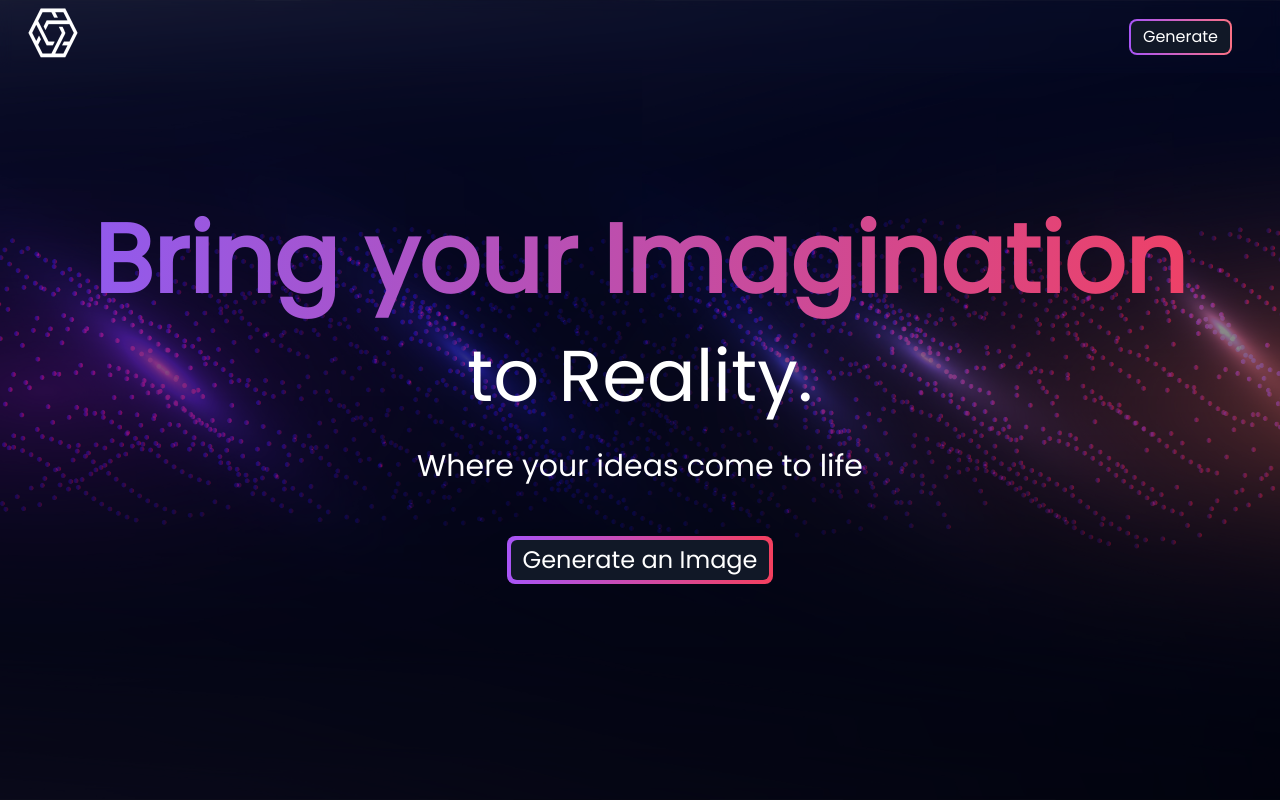
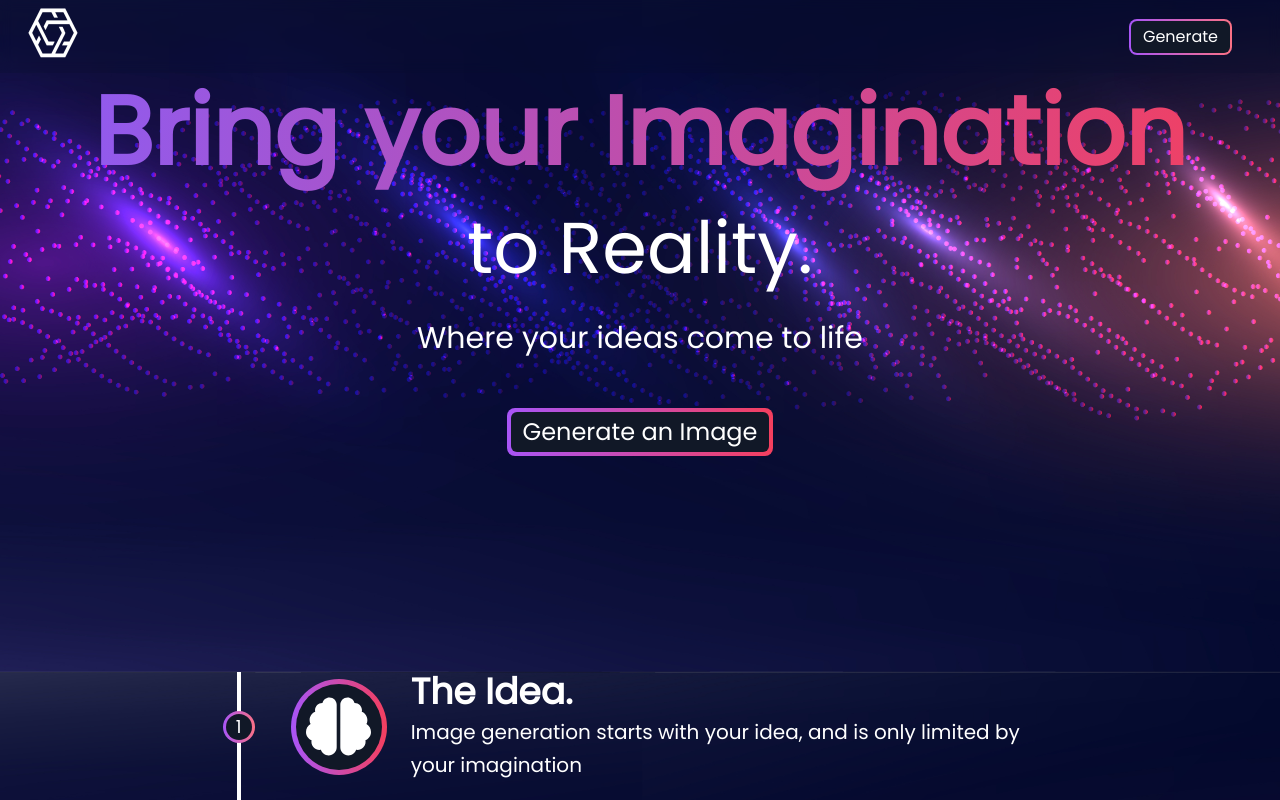
Before and after one commit to TigerEngine124/AI_Image_Generator, a Next.js app: page / in a window 1280 px wide. Shown: the top 800 px of the page. Built offline with nearby package versions, Linux system fonts and the light colour scheme.

Commit message:
Fixed background image

```diff
--- a/pages/generate/index.tsx
+++ b/pages/generate/index.tsx
@@ -60,7 +60,9 @@ const ImageGenerator: NextPage = () => {
   };
 
   return (
+    <div className="bg-mainBG bg-cover bg-center bg-no-repeat bg-fixed">
       <div className="w-screen h-screen flex flex-col justify-center items-center">
+
         <Navbar />
         <div className="w-screen pb-20 flex flex-col justify-center items-center">
           <div className="w-screen flex flex-col justify-center items-center">
@@ -136,6 +138,7 @@ const ImageGenerator: NextPage = () => {
           </div>
         </div>
       </div>
+    </div>
   );
 };
 
--- a/pages/index.tsx
+++ b/pages/index.tsx
@@ -11,6 +11,7 @@ import styles from "../styles/Home.module.css";
 const Home: NextPage = () => {
   return (
     <div className={styles.container}>
+      <div className="bg-mainBG bg-cover bg-center bg-no-repeat bg-fixed -mt-32 m-0 p-0">
         <Head>
           <title>Stable Diffusion Image Generator</title>
           <meta name="description" content="Key AI" />
@@ -51,6 +52,7 @@ const Home: NextPage = () => {
           </div>
         </footer>
       </div>
+    </div>
   );
 };
 
--- a/styles/globals.css
+++ b/styles/globals.css
@@ -5,6 +5,7 @@
 @tailwind utilities;
 
 :root {
+  /* background-image: linear-gradient(rgb(0 0 0 / 0.3),rgb(0 0 0 / 0.7)), url(../public/hero_bg.jpeg); */
   display: flex;
   flex-direction: column;
   justify-content: center;
@@ -21,11 +22,11 @@ html,
 body {
   padding: 0;
   margin: 0;
-  background-image: linear-gradient(rgb(0 0 0 / 0.3),rgb(0 0 0 / 0.7)), url(../public/hero_bg.jpeg);
-  background-size: cover;
-  background-position: center;
+  /* background-image: linear-gradient(rgb(0 0 0 / 0.3),rgb(0 0 0 / 0.7)), url(../public/hero_bg.jpeg); */
+  /* background-size: cover; */
+  /* background-position: center;
   background-repeat: no-repeat;
-  background-attachment: fixed;
+  background-attachment: fixed; */
 
   display: flex;
   flex-direction: column;
--- a/tailwind.config.js
+++ b/tailwind.config.js
@@ -12,6 +12,9 @@ module.exports = {
         "hero": "var(--font-hero)",
         "main": "var(--font-main)",
        },
+      backgroundImage: {
+       'mainBG': "url('/hero_bg.jpeg')",
+      }
     },
   },
   plugins: [],
```
Lines whose indentation alone changed are shown as unchanged.
